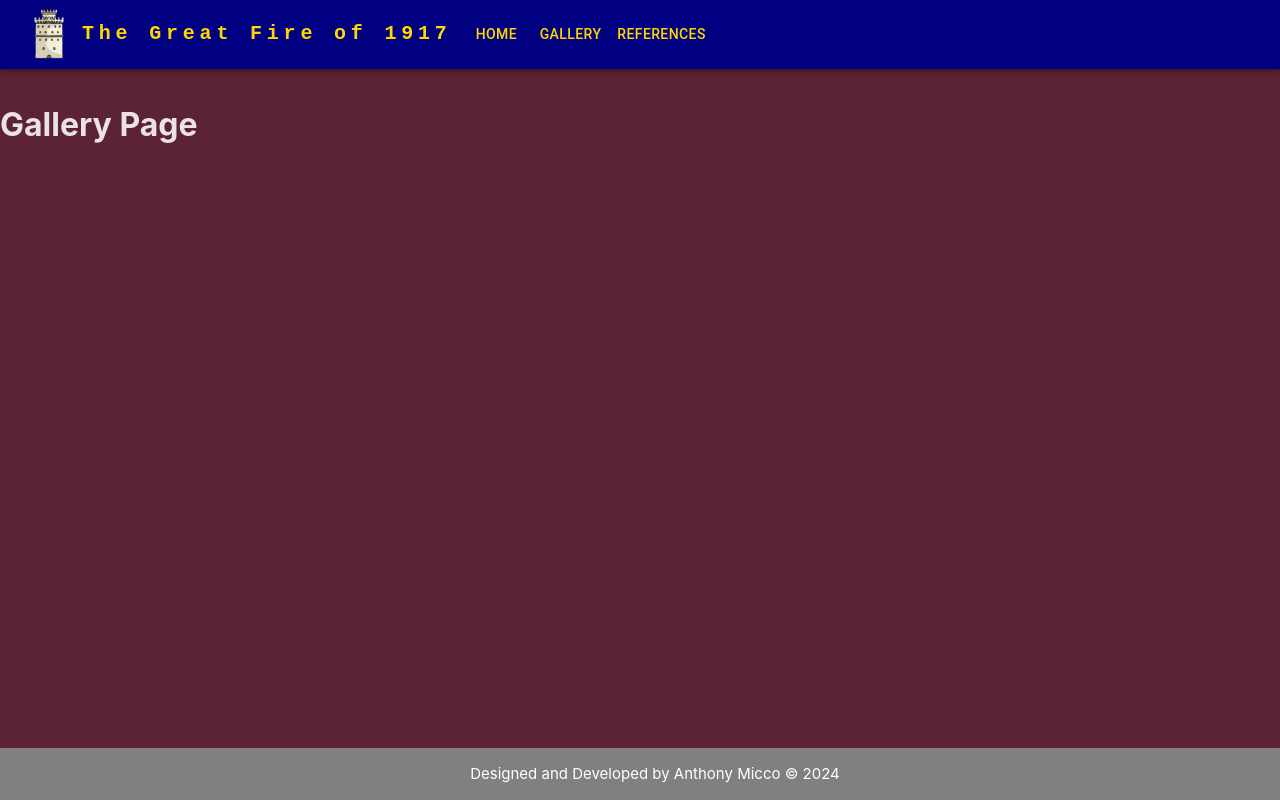
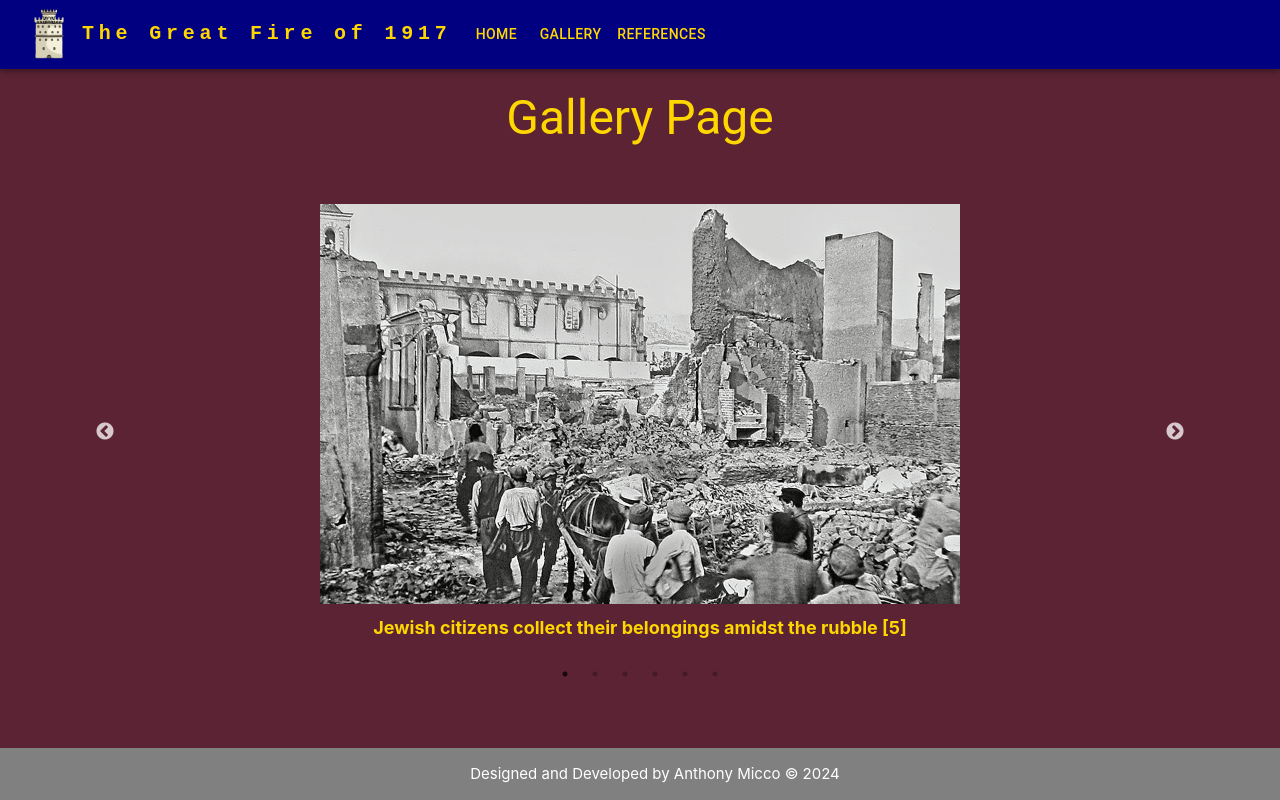
Before and after one commit to Ajmicco18/Thessaloniki-History-Website, a React (Vite) app in the folder thessaloniki-history/: page /Gallery in a window 1280 px wide. Shown: the top 800 px of the page. Built offline with nearby package versions, Linux system fonts and the light colour scheme.

Commit message:
finished adding gallery and added new favicon

```diff
--- a/thessaloniki-history/index.html
+++ b/thessaloniki-history/index.html
@@ -3,7 +3,7 @@
 
 <head>
   <meta charset="UTF-8" />
-  <link rel="icon" type="image/svg+xml" href="/vite.svg" />
+  <link rel="icon" type="image/svg+xml" href="./src/assets/white-tower.svg" />
   <meta name="viewport" content="width=device-width, initial-scale=1.0" />
   <title>The Great Fire of 1917</title>
 </head>
--- a/thessaloniki-history/package.json
+++ b/thessaloniki-history/package.json
@@ -16,7 +16,9 @@
     "@mui/material": "^6.1.9",
     "react": "^18.3.1",
     "react-dom": "^18.3.1",
-    "react-router-dom": "^7.0.1"
+    "react-router-dom": "^7.0.1",
+    "react-slick": "^0.30.2",
+    "slick-carousel": "^1.8.1"
   },
   "devDependencies": {
     "@eslint/js": "^9.9.0",
--- a/thessaloniki-history/src/components/Gallery.jsx
+++ b/thessaloniki-history/src/components/Gallery.jsx
@@ -1,19 +1,65 @@
 import React from 'react'
 import {
     Box,
+    Container,
     Typography
 } from '@mui/material/';
+import Slider from "react-slick";
+import "slick-carousel/slick/slick.css";
+import "slick-carousel/slick/slick-theme.css";
+import ruins from "../assets/ruins.png";
+import aerial from "../assets/aerialView.png";
+import demetrios from "../assets/agiosDemetrios.png";
+import aristotle from "../assets/aristotleSq.png";
+import quay from "../assets/quayFire.png";
+import egnatia from "../assets/egnatia.png"
 import "../index.css"
 
 export default function Gallery() {
+
+    const slides = [
+        { img: ruins, caption: "Jewish citizens collect their belongings amidst the rubble [5]" },
+        { img: aerial, caption: "An aerial view of the fire engulging the city center [6]" },
+        { img: quay, caption: "Citizens viewing the fire from the city's quay [7]" },
+        { img: aristotle, caption: "An image of the proposed Aristole Square from the Hebrard Plan [8]" },
+        { img: demetrios, caption: "The damage to Agios Demetrios after the fire [9]" },
+        { img: egnatia, caption: "Citizens walking along Via Egnatia after the fire [10]" },
+    ];
+
+    const settings = {
+        dots: true,
+        infinite: true,
+        speed: 500,
+        slidesToShow: 1,
+        slidesToScroll: 1,
+        arrows: true,
+    };
+
     const year = new Date().getFullYear()
 
     return (
         <>
             <Box sx={{ height: "80px" }} ></Box>
-            <div>
-                <h1>Gallery Page</h1>
-            </div>
+            <Container sx={{ width: "85%", margin: "auto", display: "flex", flexDirection: "column" }}>
+                <Typography variant={"h3"} textAlign={"center"} padding={"10px"} color='gold' marginBottom={6}>
+                    Gallery Page
+                </Typography>
+                <Slider {...settings}>
+                    {slides.map((slide, index) => (
+                        <div key={index} style={{ textAlign: "center", display: "flex", justifyContent: "center", alignItems: "center", height: "400px" }}>
+                            <img
+                                src={slide.img}
+                                alt={`Slide ${index + 1}`}
+                                style={{ maxWidth: "100%", height: "400px", display: 'block', marginLeft: "auto", marginRight: "auto" }}
+                            />
+                            <p style={{ marginTop: "10px", fontSize: "large", color: "gold", fontWeight: "bold", textAlign: 'center' }}>
+                                {slide.caption}
+                            </p>
+                        </div>
+                    ))}
+                </Slider>
+            </Container>
+
             < footer className='other' >
                 Designed and Developed by Anthony Micco &copy; {year}
             </footer >
--- a/thessaloniki-history/src/components/Home.jsx
+++ b/thessaloniki-history/src/components/Home.jsx
@@ -32,7 +32,7 @@ export default function Home() {
                         </div>
                         <div style={{ width: "65%", margin: "auto", textAlign: "justify", fontSize: "large" }}>
                             <p>
-                                The Great Fire broke out on a hot and sunny afternoon on August 18, 1917 in the
+                                The Great Fire of 1917 broke out on a hot and sunny afternoon on August 18, 1917 in the
                                 city's Turkish quarters (Mazower). Due to a lack of water, the initial fire was never
                                 put out so the the wind blew the fire towards neighboring houses and the fire continued
                                 to spread (Yerolymbos). Eventually the fire and smoke spread to the
```
Also changed, not shown: thessaloniki-history/src/assets/white-tower.svg (added), 1 other file (tests, documents, lock files or other folders).
